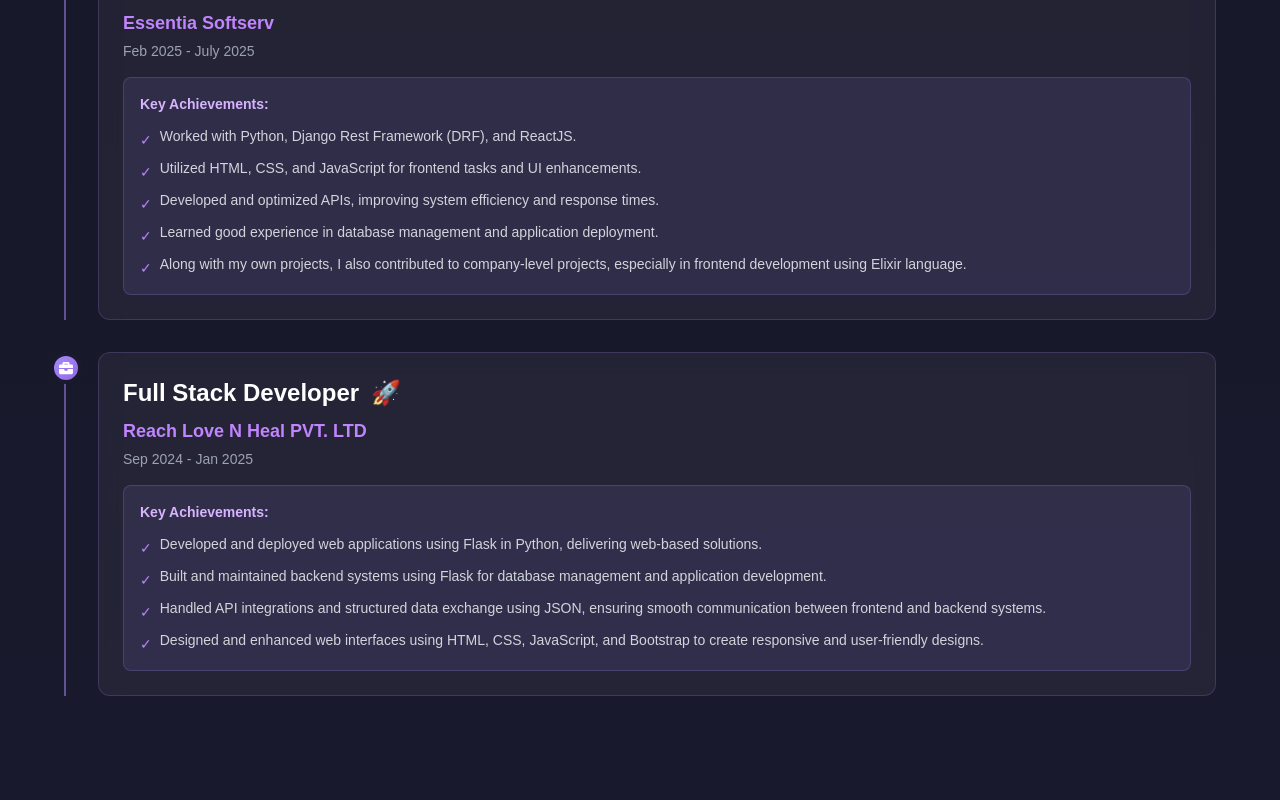
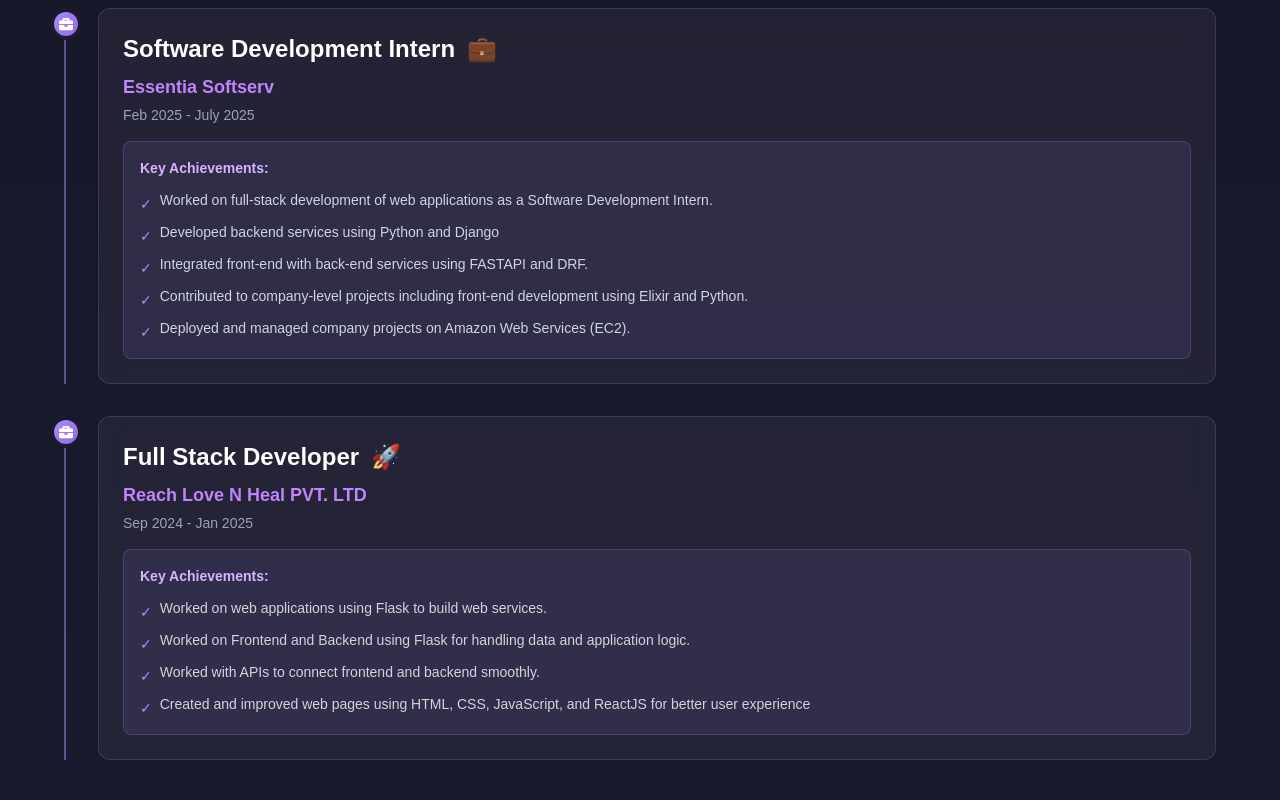
Before and after one commit to Khushbusaifi012/react-portfolio, a React (Vite) app: page / in a window 1280 px wide. Shown: the part 3040-3840 px from the top of the page. Built offline with nearby package versions, Linux system fonts and the light colour scheme.

Commit message:
Done some updations in experience and projects section

```diff
--- a/src/components/Experience.jsx
+++ b/src/components/Experience.jsx
@@ -11,6 +11,8 @@
       highlights: [
         'Contributed to both frontend and backend development using ReactJS and Python.',
         'Build interactive dashboards and data-driven interfaces using Python,React.',
+        'Deployed AI-Powered dashboards on Firebase, Vercel and  Amazon Web Services(EC2) for hosting and access.',
+        'Worked on TripongoStays, designed and improved the user interface for a hotel/property booking platform.'
       ],
       icon: '🚀',
     },
@@ -19,11 +21,11 @@
       company: 'Essentia Softserv',
       period: 'Feb 2025 - July 2025',
       highlights: [
-        'Worked with Python, Django Rest Framework (DRF), and ReactJS.',
-        'Utilized HTML, CSS, and JavaScript for frontend tasks and UI enhancements.',
-        'Developed and optimized APIs, improving system efficiency and response times.',
-        'Learned good experience in database management and application deployment.',
-        'Along with my own projects, I also contributed to company-level projects, especially in frontend development using Elixir language.'
+        'Worked on full-stack development of web applications as a Software Development Intern.',
+        'Developed backend services using Python and Django',
+        'Integrated front-end with back-end services using FASTAPI and DRF.',
+        'Contributed to company-level projects including front-end development using Elixir and Python.',
+        'Deployed and managed company projects on Amazon Web Services (EC2).'
       ],
       icon: '💼',
     },
@@ -32,10 +34,10 @@
       company: 'Reach Love N Heal PVT. LTD',
       period: 'Sep 2024 - Jan 2025',
       highlights: [
-        'Developed and deployed web applications using Flask in Python, delivering web-based solutions.',
-        'Built and maintained backend systems using Flask for database management and application development.',
-        'Handled API integrations and structured data exchange using JSON, ensuring smooth communication between frontend and backend systems.',
-        'Designed and enhanced web interfaces using HTML, CSS, JavaScript, and Bootstrap to create responsive and user-friendly designs.'
+        'Worked on web applications using Flask to build web services.',
+        'Worked on Frontend and Backend using Flask for handling data and application logic.',
+        'Worked with APIs to connect frontend and backend smoothly.',
+        'Created and improved web pages using HTML, CSS, JavaScript, and ReactJS for better user experience'
       ],
       icon: '🚀',
     },
--- a/src/components/Projects.jsx
+++ b/src/components/Projects.jsx
@@ -16,7 +16,7 @@
     {
       id: 2,
       title: 'The Mental Health App',
-      description: 'Developed during my internship, this is a full-stack mental health web application built using Django (REST API) and ReactJS for individuals to access mental wellness resources and track their mental health.\nImplemented core features like user authentication, Breathing exercise, Journal Entries, CBT Checklist, and Crisis Helpline. Used Django REST Framework (DRF) to build APIs and ReactJS to handle dynamic, responsive UI. Integrated PostgreSQL as the primary database for secure and scalable data storage.\n\nFollowed a modular architecture by separating concerns resources in Django, and component-based structure in React.',
+      description: 'Developed during my internship, this is a full-stack mental health web application built using Django (REST API) and ReactJS for individuals to access mental wellness resources and track their mental health.\nImplemented core features like user authentication, Breathing exercise, Journal Entries, CBT Checklist, and Crisis Helpline. Used Django REST Framework (DRF) to build APIs and ReactJS to handle dynamic, responsive UI. Integrated PostgreSQL as the primary database for secure and scalable data storage.\n\nFollowed a modular architecture by separating concerns resources in Django, and component-based structure in React',
       image: '🧠',
       tech: ['React', 'Django', 'PostgreSQL', 'Tailwind CSS'],
       github: 'https://github.com/Khushbusaifi012/thementalhealthApp',
@@ -34,7 +34,7 @@
     {
       id: 4,
       title: 'Portfolio Website',
-      description:  'Modern developer portfolio website with animations and responsive UI.',
+      description:  'Modern developer portfolio website with animations and responsive UI. Built using ReactJS and Nuxt.js for efficient frontend development. Deployed on Netlify for reliable hosting',
       image: '👩‍💻',
       tech: ['ReactJS', 'Tailwind CSS'],
       github: 'https://github.com/Khushbusaifi012/react-portfolio',
@@ -42,7 +42,7 @@
     {
       id: 5,
       title: 'Loan Management System',
-      description: 'Built a modern Loan Management System dashboard to manage loans, applications, collaterals, and repayments. Developed responsive UI with React and Tailwind CSS and integrated APIs for real-time loan tracking and analytics.',
+      description: 'Built a modern Loan Management System dashboard to manage loans, applications, collaterals, and repayments. Developed responsive UI with React and Tailwind CSS and integrated APIs for real-time loan tracking and analytics',
       image: '💰',
       tech: ['ReactJS', 'Tailwind CSS', 'Django' ,"Django REST Framework", "PostgreSQL"],
       github: 'https://github.com/Khushbusaifi012/fintech-lms',
```
